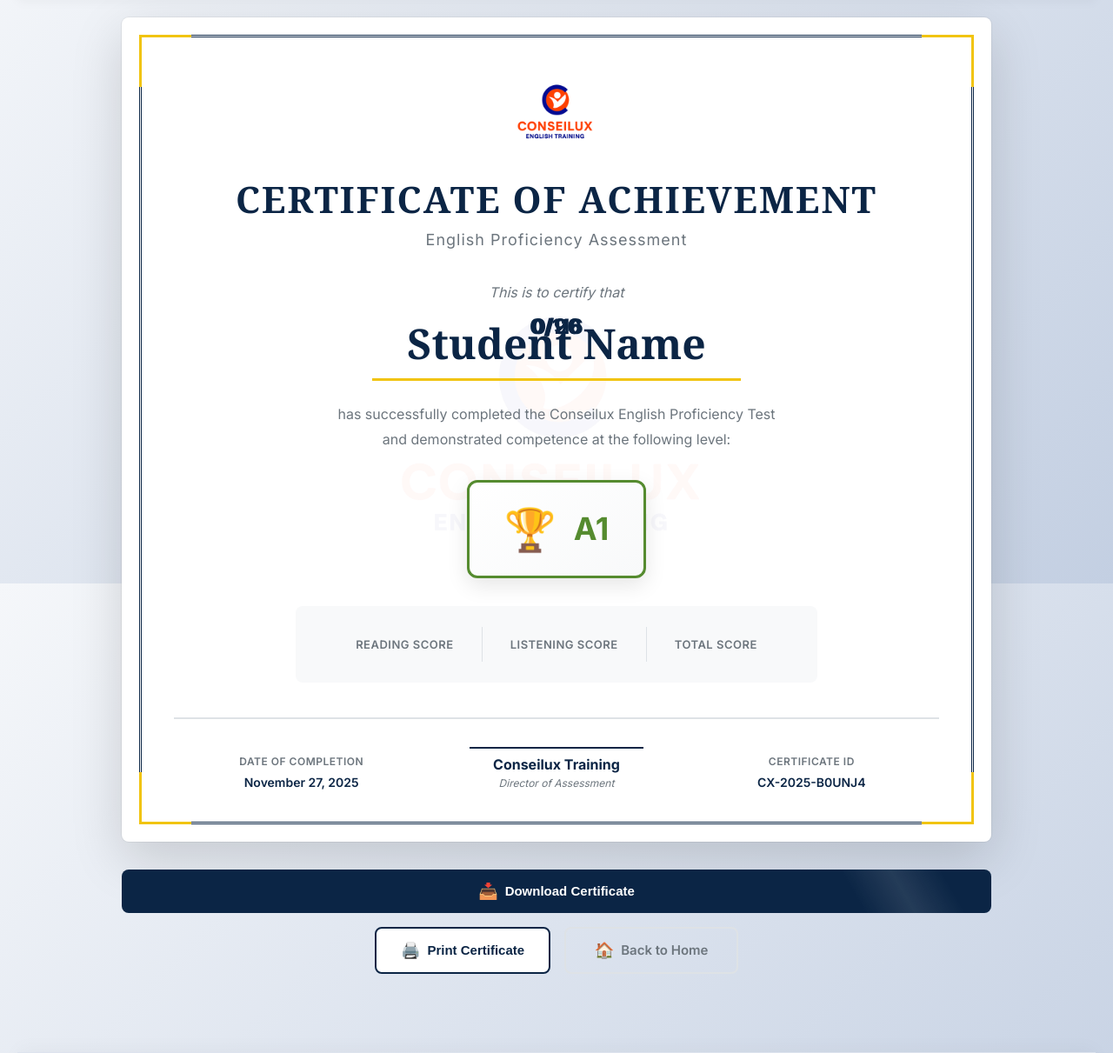
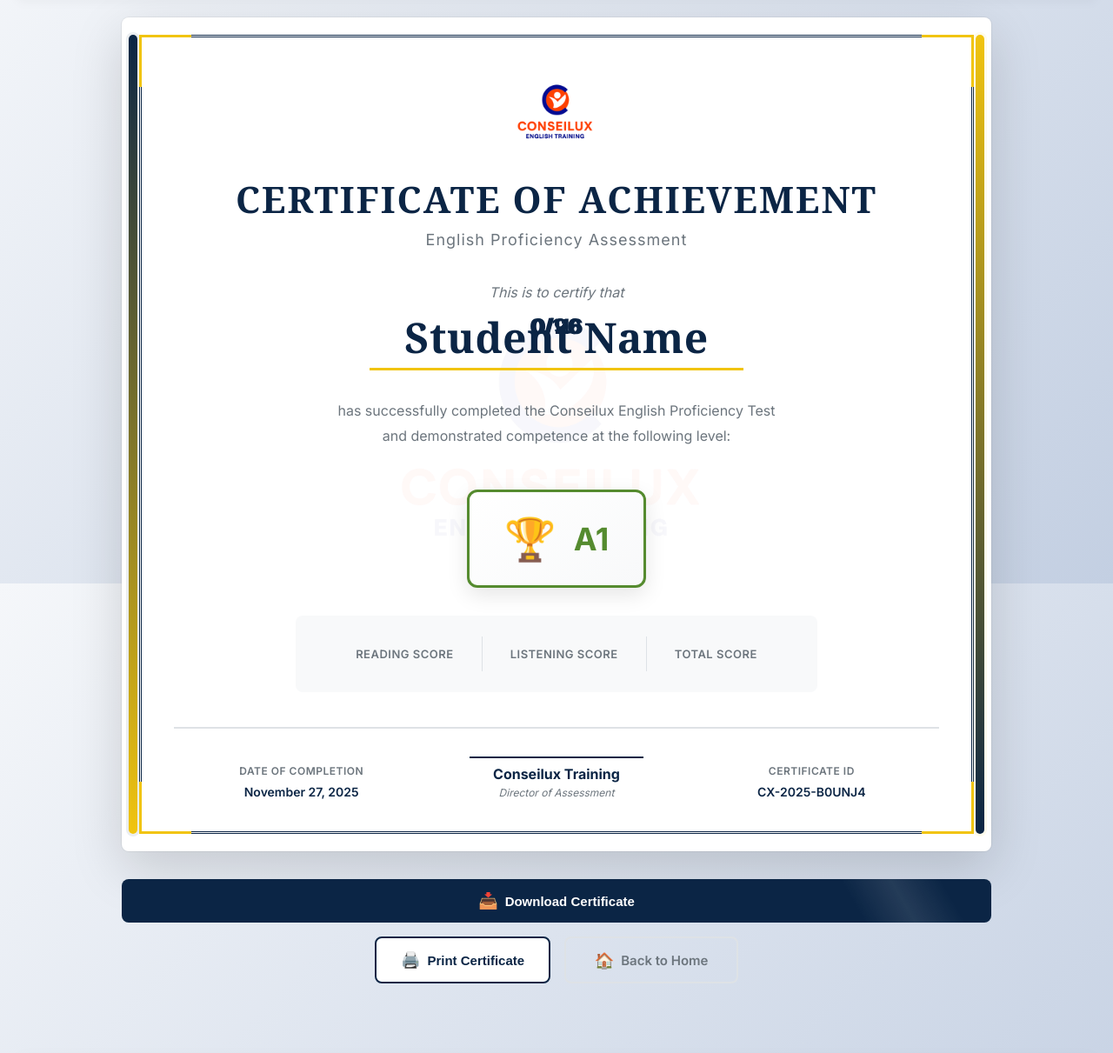
Before and after one commit to DavenBANKA/Conseilux_test, a Flask app: page /certificate in a window 1280 px wide. Shown: the part 129-1340 px from the top of the page at 87% size. Run offline with Flask 3, Linux system fonts and the light colour scheme.

Commit message:
Certificate: sanitize student name, blue/orange premium accents, spacing/z-index; fix download filename; scores visible

```diff
--- a/static/css/main.css
+++ b/static/css/main.css
@@ -2478,6 +2478,28 @@
   aspect-ratio:1.414/1; /* A4 ratio */
 }
 
+/* Premium side accents (blue/orange) */
+.certificate-card::before,
+.certificate-card::after{
+  content:"";
+  position:absolute;
+  top:20px;
+  bottom:20px;
+  width:10px;
+  border-radius:6px;
+  z-index:0;
+}
+.certificate-card::before{
+  left:8px;
+  background:linear-gradient(180deg,#0b2545 0%, #f1c40f 100%);
+  box-shadow:0 0 0 3px rgba(11,37,69,.08);
+}
+.certificate-card::after{
+  right:8px;
+  background:linear-gradient(180deg,#f1c40f 0%, #0b2545 100%);
+  box-shadow:0 0 0 3px rgba(241,196,15,.08);
+}
+
 /* Decorative Border */
 .certificate-border{
   position:absolute;
@@ -2589,13 +2611,17 @@
   border-bottom:3px solid #f1c40f;
   display:inline-block;
   padding:0 40px 8px;
+  position:relative;
+  z-index:2; /* ensure name stays above decorative elements */
+  letter-spacing:0.5px;
+  line-height:1.1;
 }
 
 .certificate-text{
   font-size:16px;
   color:#6c757d;
   line-height:1.8;
-  margin:0 0 32px;
+  margin:8px 0 36px;
 }
 
 /* Level Badge */
@@ -2607,7 +2633,7 @@
   background:linear-gradient(145deg, #ffffff, #f8f9fa);
   border:3px solid #2196f3;
   border-radius:12px;
-  margin-bottom:32px;
+  margin:12px 0 32px;
   box-shadow:0 8px 24px rgba(0,0,0,.1);
 }
 
--- a/templates/certificate.html
+++ b/templates/certificate.html
@@ -208,10 +208,12 @@
       // Show buttons again
       buttons.style.display = 'flex';
 
-      // Download
+      // Download (use sanitized names)
       const link = document.createElement('a');
-      const fileName = studentData
-        ? `Conseilux_Certificate_${studentData.firstName}_${studentData.lastName}.png`
+      const sf = studentData ? sanitizeName(studentData.firstName) : '';
+      const sl = studentData ? sanitizeName(studentData.lastName) : '';
+      const fileName = (sf || sl)
+        ? `Conseilux_Certificate_${sf}_${sl}.png`
         : 'Conseilux_Certificate.png';
       link.download = fileName;
       link.href = canvas.toDataURL();
```
